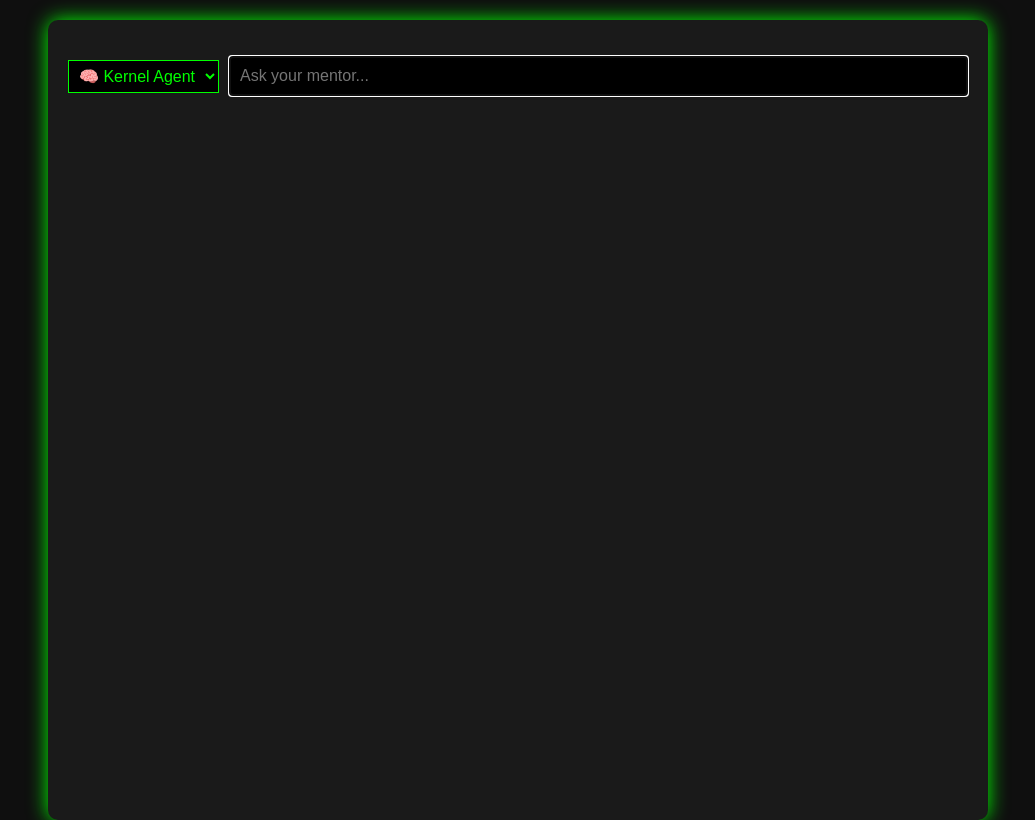
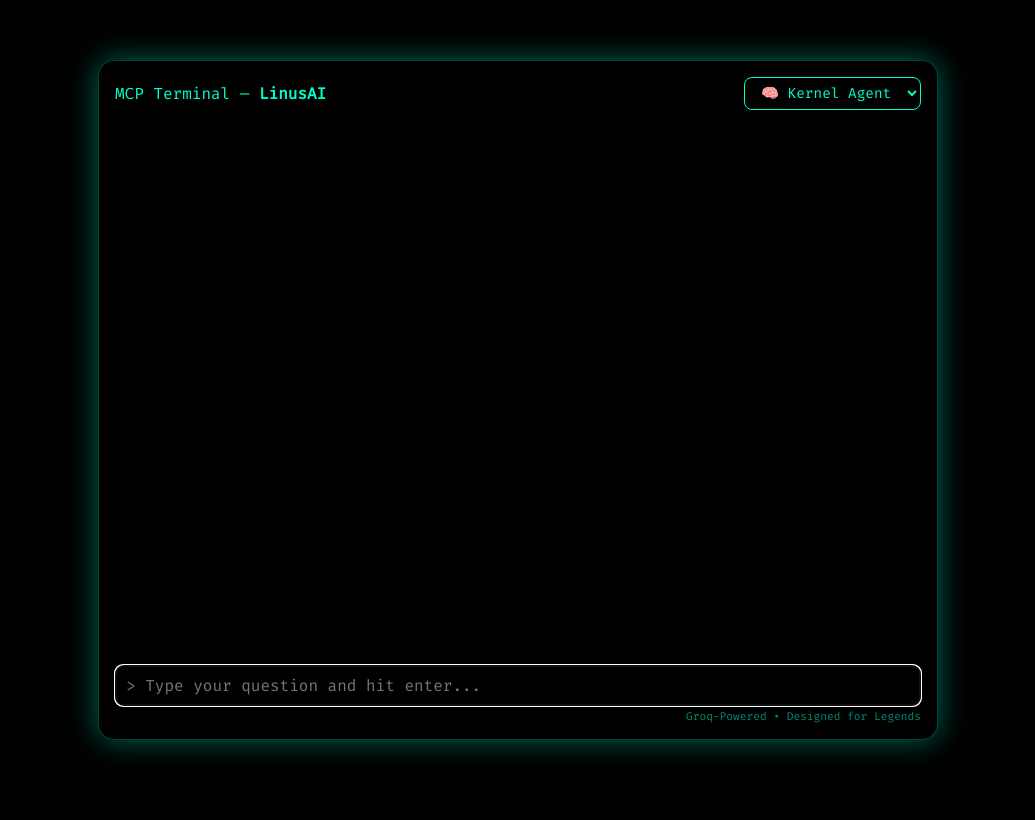
Before and after one commit to aymnsk/mentorOS, a plain HTML site: page index.html in a window 1280 px wide. Shown: the whole page, without its empty margins (122-1157 px from the left). Drawn offline with Linux system fonts and the light colour scheme.

Commit message:
Update index.html

```diff
--- a/index.html
+++ b/index.html
@@ -2,77 +2,109 @@
 <html lang="en">
 <head>
   <meta charset="UTF-8" />
-  <title>MCP Terminal Agent</title>
+  <title>MCP Terminal — v1</title>
+  <link href="https://fonts.googleapis.com/css2?family=Fira+Mono&display=swap" rel="stylesheet">
   <style>
+    * {
+      box-sizing: border-box;
+    }
     body {
-      background-color: #0f0f0f;
-      font-family: 'Courier New', monospace;
-      color: #00ff00;
       margin: 0;
-      padding: 0;
+      background: #000000;
+      color: #00ffcc;
+      font-family: 'Fira Mono', Menlo, Monaco, Consolas, monospace;
       display: flex;
       justify-content: center;
-      align-items: flex-start;
+      align-items: center;
       height: 100vh;
-      overflow: hidden;
     }
 
-    #terminal {
-      background-color: #1a1a1a;
+    #terminal-wrapper {
+      background: rgba(0, 0, 0, 0.85);
+      border: 1px solid #00ffcc44;
+      border-radius: 16px;
+      box-shadow: 0 0 30px #00ffcc66;
       width: 90%;
-      max-width: 900px;
-      height: 95%;
-      margin-top: 20px;
-      padding: 20px;
-      border-radius: 10px;
-      box-shadow: 0 0 20px #00ff00;
-      overflow-y: auto;
+      max-width: 840px;
+      height: 85vh;
+      display: flex;
+      flex-direction: column;
+      overflow: hidden;
+      padding: 16px;
+    }
+
+    #header {
+      display: flex;
+      justify-content: space-between;
+      align-items: center;
+      margin-bottom: 8px;
+    }
+
+    #agent {
+      background: #000000;
+      border: 1px solid #00ffcc;
+      color: #00ffcc;
+      padding: 6px 12px;
+      font-size: 0.9rem;
+      border-radius: 8px;
+      font-family: inherit;
     }
 
     #chat {
+      flex: 1;
+      overflow-y: auto;
       white-space: pre-wrap;
-      margin-bottom: 1em;
+      padding-right: 8px;
+      scroll-behavior: smooth;
     }
 
     #input-bar {
       display: flex;
-      align-items: center;
-      margin-top: 10px;
-    }
-
-    #agent {
-      background: #000;
-      color: #0f0;
-      border: 1px solid #0f0;
-      padding: 6px;
-      font-size: 1rem;
-      margin-right: 10px;
+      margin-top: 8px;
     }
 
     #input {
-      flex-grow: 1;
+      flex: 1;
       padding: 10px;
-      background: #000;
-      color: #0f0;
-      border: 1px solid #0f0;
+      background: #000000;
+      border: 1px solid #00ffcc;
+      color: #00ffcc;
       font-size: 1rem;
+      font-family: inherit;
+      border-radius: 8px;
     }
 
     ::selection {
-      background: #0f0;
+      background: #00ffcc;
       color: #000;
+    }
+
+    #footer {
+      font-size: 0.7rem;
+      text-align: right;
+      color: #00ffcc88;
+      margin-top: 4px;
     }
   </style>
 </head>
 <body>
-  <div id="terminal">
-    <div id="chat"></div>
-    <div id="input-bar">
+  <div id="terminal-wrapper">
+    <div id="header">
+      <div>MCP Terminal — <strong>LinusAI</strong></div>
       <select id="agent">
         <option value="kernel">🧠 Kernel Agent</option>
         <option value="os">💻 OS Agent</option>
       </select>
-      <input id="input" type="text" placeholder="Ask your mentor..." autofocus />
+    </div>
+
+    <div id="chat"></div>
+
+    <div id="input-bar">
+      <input id="input" type="text" placeholder="> Type your question and hit enter..." autofocus />
+    </div>
+
+    <div id="footer">
+      Groq-Powered • Designed for Legends
     </div>
   </div>
 
@@ -81,16 +113,20 @@
     const input = document.getElementById("input");
     const agentSelector = document.getElementById("agent");
 
-    // ✅ Hardcoded to your Replit backend URL
     const BACKEND_URL = "https://21f9505f-1c16-4cf0-b124-d8570113d6b9-00-dc4e2n37xko5.sisko.replit.dev";
 
-    function typeEffect(element, text, speed = 20) {
+    function typeEffect(target, text, speed = 15) {
       let i = 0;
+      const line = document.createElement("div");
+      chat.appendChild(line);
+
       function typing() {
         if (i < text.length) {
-          element.innerHTML += text.charAt(i);
+          line.textContent += text.charAt(i);
           i++;
           setTimeout(typing, speed);
+        } else {
+          chat.scrollTop = chat.scrollHeight;
         }
       }
       typing();
@@ -102,7 +138,9 @@
         const agent = agentSelector.value;
         input.value = "";
 
-        chat.innerHTML += `\n> ${userMsg}\n`;
+        const userLine = document.createElement("div");
+        userLine.textContent = "> " + userMsg;
+        chat.appendChild(userLine);
         chat.scrollTop = chat.scrollHeight;
 
         try {
@@ -115,11 +153,10 @@
           });
 
           const data = await res.json();
-          chat.innerHTML += `LinusAI (${agent}):\n`;
-          typeEffect(chat, data.reply + "\n\n");
+          typeEffect(chat, `LinusAI (${agent}):\n${data.reply}\n`);
 
         } catch (err) {
-          chat.innerHTML += `[Error] Could not reach backend.\n\n`;
+          typeEffect(chat, `[Error] Failed to reach backend.`);
         }
 
         chat.scrollTop = chat.scrollHeight;
```
